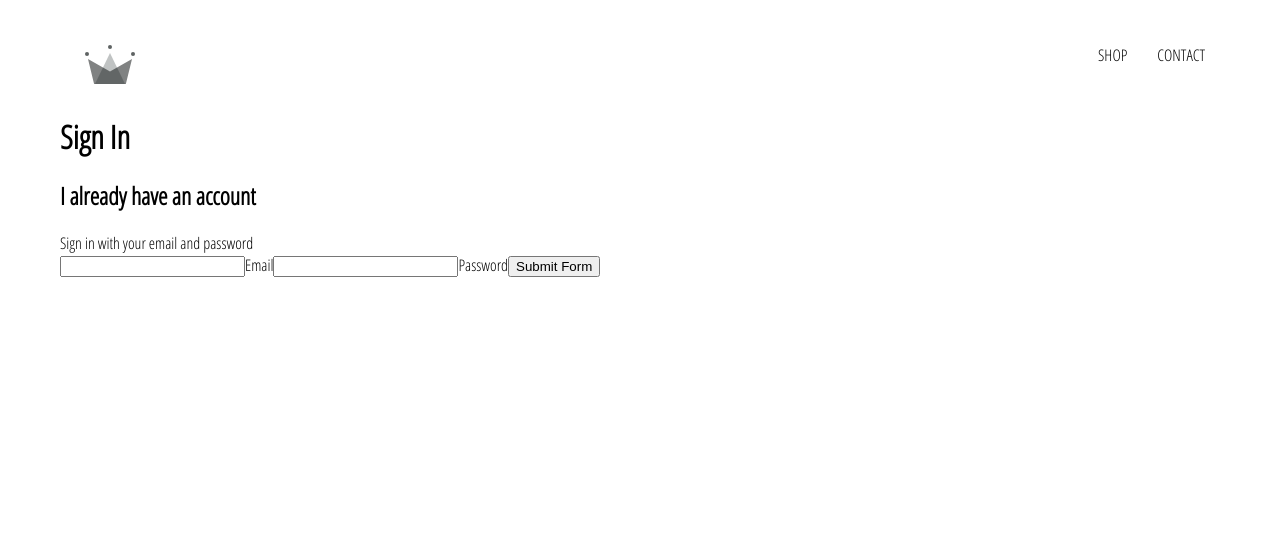
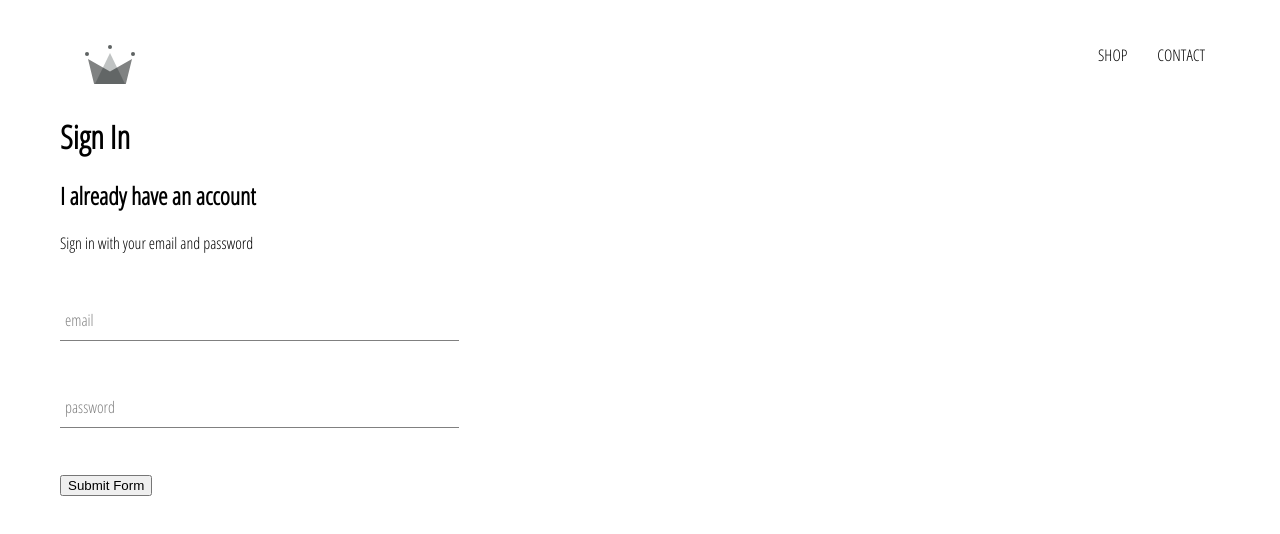
Before and after one commit to gibranrizvi/crwn-clothing, a React (Create React App) app: page /sign-in in a window 1280 px wide. Shown: the top 534 px of the page. Built offline with nearby package versions, Linux system fonts and the light colour scheme.

Commit message:
Set up reusable form input component

```diff
--- a/src/App.js
+++ b/src/App.js
@@ -6,7 +6,7 @@ import './App.css';
 import Header from './components/header/header.component';
 import HomePage from './pages/homepage/homepage.component';
 import ShopPage from './pages/shop/shop.component';
-import SignInPage from './pages/auth/auth.component';
+import AuthPage from './pages/auth/auth.component';
 
 const App = () => {
   return (
@@ -15,7 +15,7 @@ const App = () => {
       <Switch>
         <Route exact path="/" component={HomePage} />
         <Route exact path="/shop" component={ShopPage} />
-        <Route exact path="/sign-in" component={SignInPage} />
+        <Route exact path="/sign-in" component={AuthPage} />
       </Switch>
     </div>
   );
--- /dev/null
+++ b/src/components/form-input/form-input.component.jsx
@@ -0,0 +1,20 @@
+import React from 'react';
+
+import './form-input.styles.scss';
+
+const FormInput = ({ onChange, label, ...otherProps }) => {
+  return (
+    <div className="group">
+      <input className="form-input" onChange={onChange} {...otherProps} />
+      {label && (
+        <label
+          className={`form-input-label ${otherProps.value.length && 'shrink'}`}
+        >
+          {label}
+        </label>
+      )}
+    </div>
+  );
+};
+
+export default FormInput;
--- /dev/null
+++ b/src/components/form-input/form-input.styles.scss
@@ -0,0 +1,54 @@
+$sub-color: grey;
+$main-color: black;
+
+@mixin shrinkLabel {
+  top: -14px;
+  font-size: 12px;
+  color: $main-color;
+}
+
+.group {
+  position: relative;
+  margin: 45px 0;
+
+  .form-input {
+    background: none;
+    background-color: white;
+    color: $sub-color;
+    font-size: 18px;
+    padding: 10px 10px 10px 5px;
+    display: block;
+    width: 100%;
+    border: none;
+    border-radius: 0;
+    border-bottom: 1px solid $sub-color;
+    margin: 25px 0;
+
+    &:focus {
+      outline: none;
+    }
+
+    &:focus ~ .form-input-label {
+      @include shrinkLabel();
+    }
+  }
+
+  input[type='password'] {
+    letter-spacing: 0.3em;
+  }
+
+  .form-input-label {
+    color: $sub-color;
+    font-size: 16px;
+    font-weight: normal;
+    position: absolute;
+    pointer-events: none;
+    left: 5px;
+    top: 10px;
+    transition: 300ms ease all;
+
+    &.shrink {
+      @include shrinkLabel();
+    }
+  }
+}
--- a/src/components/sign-in/sign-in.component.jsx
+++ b/src/components/sign-in/sign-in.component.jsx
@@ -1,6 +1,7 @@
 import React, { useState } from 'react';
 
 import './sign-in.styles.scss';
+import FormInput from '../form-input/form-input.component';
 
 const SignIn = props => {
   const [email, setEmail] = useState('');
@@ -19,23 +20,22 @@ const SignIn = props => {
       <span>Sign in with your email and password</span>
 
       <form onSubmit={handleSubmit}>
-        <input
+        <FormInput
           name="email"
           type="email"
           onChange={event => setEmail(event.target.value)}
           value={email}
+          label="email"
           required
         />
-        <label>Email</label>
-        <input
+        <FormInput
           name="password"
           type="password"
           onChange={event => setPassword(event.target.value)}
           value={password}
+          label="password"
           required
         />
-        <label>Password</label>
-
         <input type="submit" value="Submit Form" />
       </form>
     </div>
--- a/src/components/sign-in/sign-in.styles.scss
+++ b/src/components/sign-in/sign-in.styles.scss
@@ -0,0 +1,3 @@
+.sign-in {
+  width: 30vw;
+}
--- a/src/pages/auth/auth.component.jsx
+++ b/src/pages/auth/auth.component.jsx
@@ -3,13 +3,13 @@ import React from 'react';
 import './auth.styles.scss';
 import SignIn from '../../components/sign-in/sign-in.component';
 
-const SignInPage = () => {
+const AuthPage = () => {
   return (
-    <div className="sign-in">
+    <div className="auth-page">
       <h1>Sign In</h1>
       <SignIn />
     </div>
   );
 };
 
-export default SignInPage;
+export default AuthPage;
```
